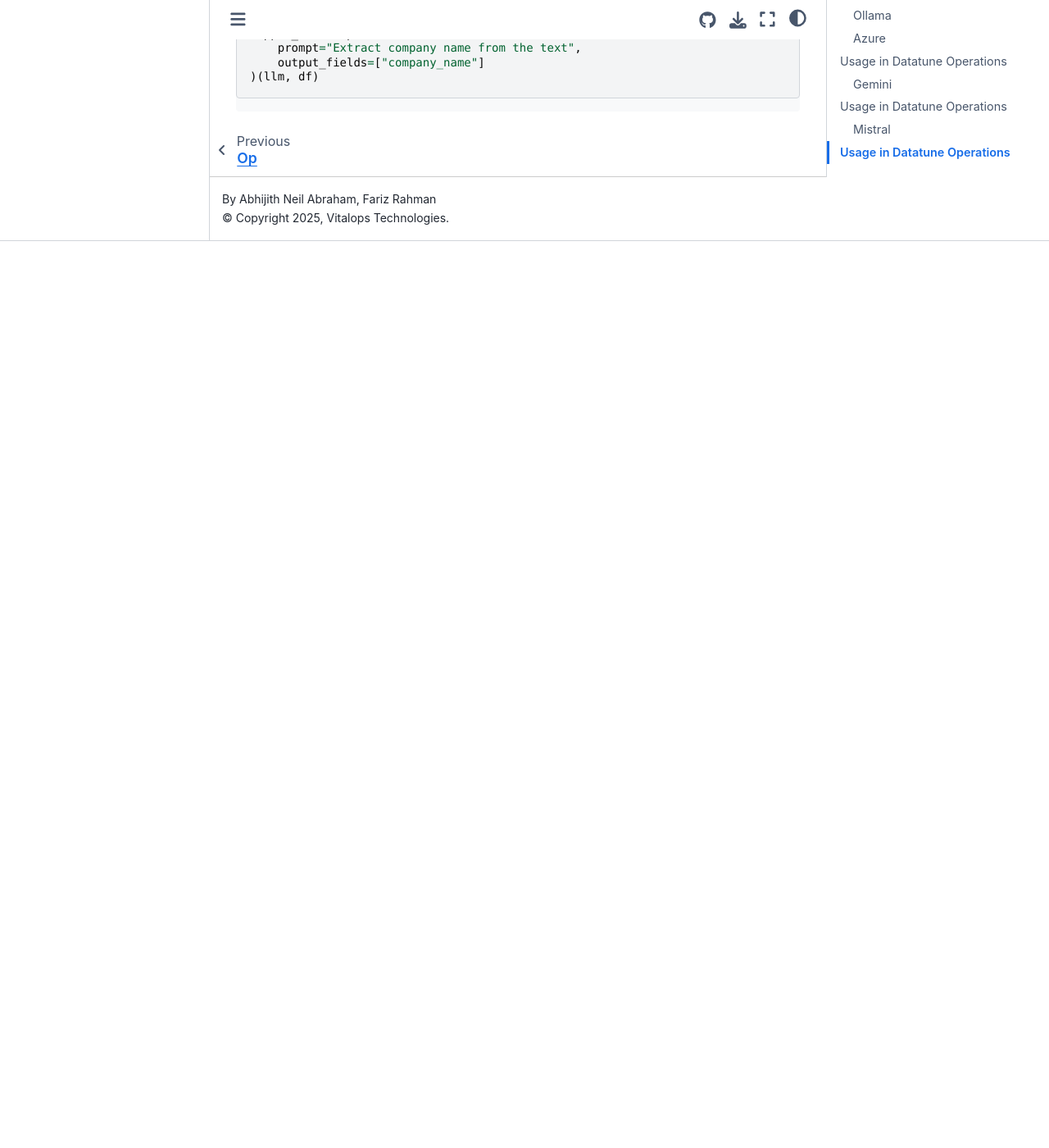
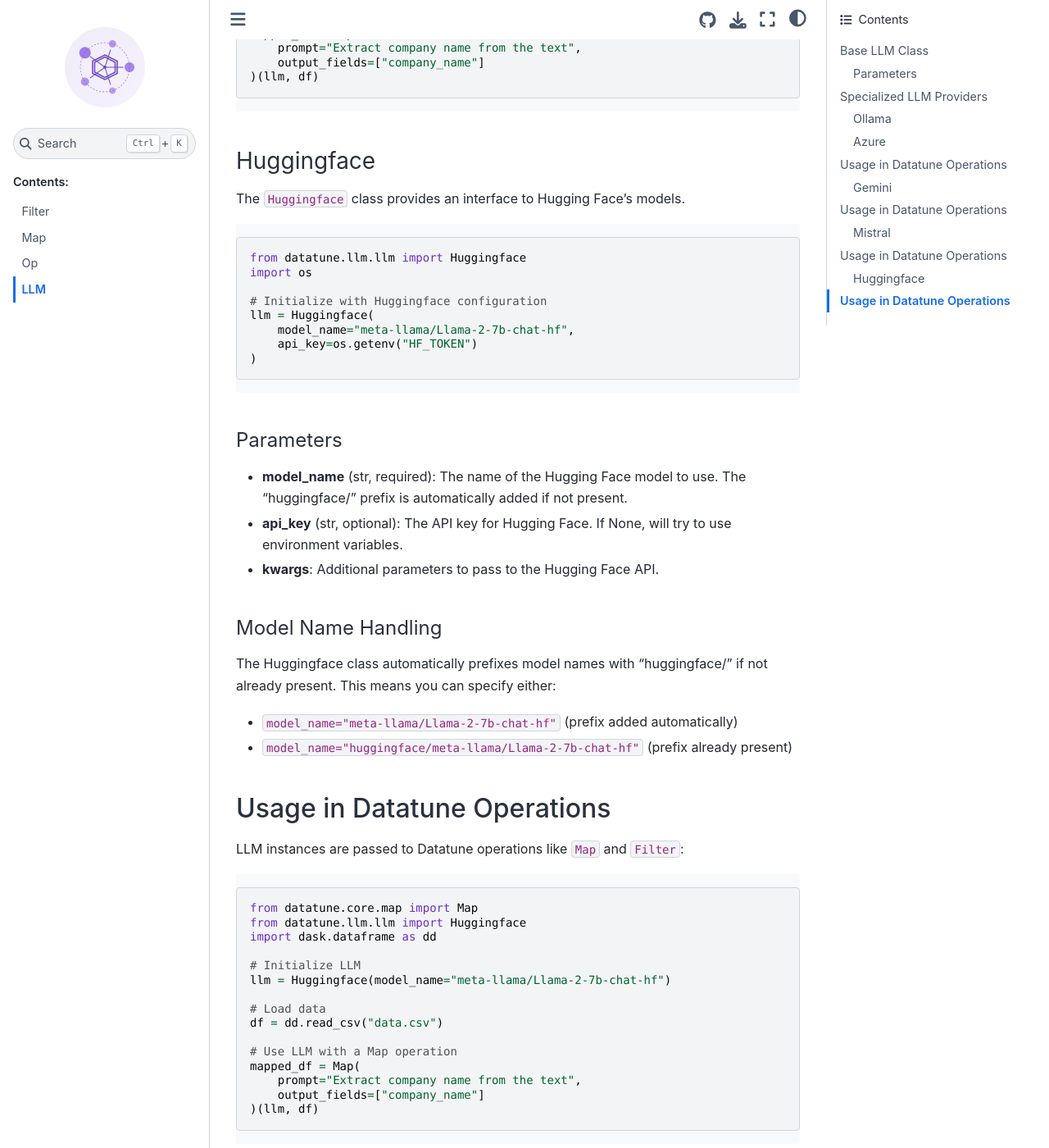
Before and after one commit to vitalops/datatune, a Sphinx documentation site: the page built from docs/source/LLM.md, in a window 1280 px wide and 1400 px high, scrolled down 4914 px. Shown: the whole window at 82% size. Built offline with Sphinx 7.4.7 and the Sphinx Book theme 1.1.4, drawn with Linux system fonts in a browser that asks for light colours; pages that are not in the unit, such as notebooks, are missing from menus; before the commit the page ends 5208 px from its top, so only the background shows below that.

Commit message:
added support for huggigface models

````diff
--- a/docs/source/LLM.md
+++ b/docs/source/LLM.md
@@ -193,3 +193,48 @@
     output_fields=["company_name"]
 )(llm, df)
 ```
+
+### Huggingface
+The `Huggingface` class provides an interface to Hugging Face's models.
+
+```python
+from datatune.llm.llm import Huggingface
+import os
+
+# Initialize with Huggingface configuration
+llm = Huggingface(
+    model_name="meta-llama/Llama-2-7b-chat-hf",
+    api_key=os.getenv("HF_TOKEN")
+)
+```
+
+#### Parameters
+- **model_name** (str, required): The name of the Hugging Face model to use. The "huggingface/" prefix is automatically added if not present.
+- **api_key** (str, optional): The API key for Hugging Face. If None, will try to use environment variables.
+- **kwargs**: Additional parameters to pass to the Hugging Face API.
+
+#### Model Name Handling
+The Huggingface class automatically prefixes model names with "huggingface/" if not already present. This means you can specify either:
+- `model_name="meta-llama/Llama-2-7b-chat-hf"` (prefix added automatically)
+- `model_name="huggingface/meta-llama/Llama-2-7b-chat-hf"` (prefix already present)
+
+## Usage in Datatune Operations
+LLM instances are passed to Datatune operations like `Map` and `Filter`:
+
+```python
+from datatune.core.map import Map
+from datatune.llm.llm import Huggingface
+import dask.dataframe as dd
+
+# Initialize LLM
+llm = Huggingface(model_name="meta-llama/Llama-2-7b-chat-hf")
+
+# Load data
+df = dd.read_csv("data.csv")
+
+# Use LLM with a Map operation
+mapped_df = Map(
+    prompt="Extract company name from the text",
+    output_fields=["company_name"]
+)(llm, df)
+```
````
Also changed, not shown: 1 other file.
